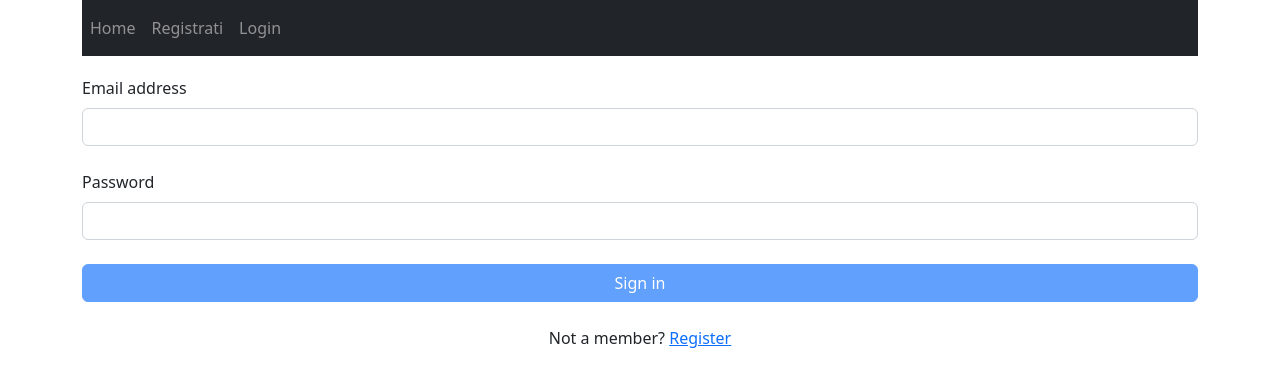
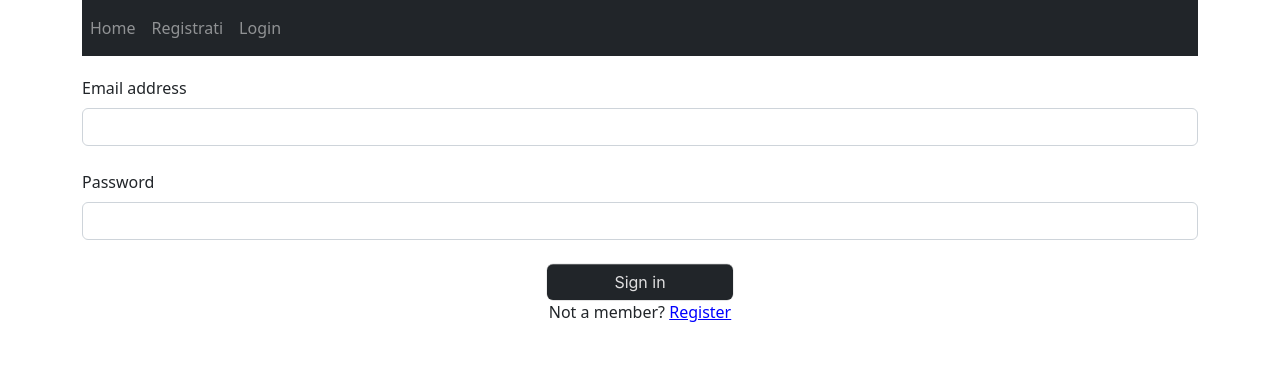
Before and after one commit to ghisson/progettoEventi, an Angular app: page /login in a window 1280 px wide. Shown: the top 386 px of the page. Built offline with nearby package versions, Linux system fonts and the light colour scheme.

Commit message:
bottoni BELLI

```diff
--- a/src/app/ca-home/ca-home.component.css
+++ b/src/app/ca-home/ca-home.component.css
@@ -6,3 +6,27 @@
 .removeFilter {
   border:solid 1px;
 }
+
+
+
+
+.button-12 {
+
+  align-items: center;
+  padding: 6px 14px;
+  font-family: -apple-system, BlinkMacSystemFont, 'Roboto', sans-serif;
+  border-radius: 6px;
+  border: none;
+
+  background: #212529;
+  box-shadow: 0px 0.5px 1px rgba(0, 0, 0, 0.1), inset 0px 0.5px 0.5px rgba(255, 255, 255, 0.5), 0px 0px 0px 0.5px rgba(0, 0, 0, 0.12);
+  color: #DFDEDF;
+  user-select: none;
+  -webkit-user-select: none;
+  touch-action: manipulation;
+}
+
+.button-12:focus {
+  box-shadow: inset 0px 0.8px 0px -0.25px rgba(255, 255, 255, 0.2), 0px 0.5px 1px rgba(0, 0, 0, 0.1), 0px 0px 0px 3.5px rgba(58, 108, 217, 0.5);
+  outline: 0;
+}
--- a/src/app/ca-home/ca-home.component.html
+++ b/src/app/ca-home/ca-home.component.html
@@ -38,8 +38,8 @@
       <input type="date" formControlName="dataFine" class="form-control col-10" [min]="this.dati.get('dataInizio')?.value!=''?this.dati.get('dataInizio')?.value:date" />
     </div>
   </div>
-  <input class="removeFilter" id="applicaFiltri" type="submit" value="applica filtri">
-  <button type="button" class="removeFilter" (click)="resettaFiltri()">rimuovi filtri</button>
+  <input class="removeFilter button-12" id="applicaFiltri" type="submit" value="applica filtri">
+  <button type="button" class="removeFilter button-12" (click)="resettaFiltri()">rimuovi filtri</button>
 </form>
 
 
--- a/src/app/ca-login/ca-login.component.css
+++ b/src/app/ca-login/ca-login.component.css
@@ -0,0 +1,34 @@
+.button-12 {
+  align-items: center;
+  padding: 6px 14px;
+  font-family: -apple-system, BlinkMacSystemFont, 'Roboto', sans-serif;
+  border-radius: 6px;
+  border: none;
+
+  background: #212529;
+  box-shadow: 0px 0.5px 1px rgba(0, 0, 0, 0.1), inset 0px 0.5px 0.5px rgba(255, 255, 255, 0.5), 0px 0px 0px 0.5px rgba(0, 0, 0, 0.12);
+  color: #DFDEDF;
+  user-select: none;
+  -webkit-user-select: none;
+  touch-action: manipulation;
+}
+
+.button-12:focus {
+  box-shadow: inset 0px 0.8px 0px -0.25px rgba(255, 255, 255, 0.2), 0px 0.5px 1px rgba(0, 0, 0, 0.1), 0px 0px 0px 3.5px rgba(58, 108, 217, 0.5);
+  outline: 0;
+}
+
+
+#signIn {
+  display:flex;
+  justify-content: center;
+}
+
+#register {
+  margin-top:10px;
+  color:blue;
+}
+
+#register:hover {
+  color:black;
+}
--- a/src/app/ca-login/ca-login.component.html
+++ b/src/app/ca-login/ca-login.component.html
@@ -15,12 +15,12 @@
     </div>
 
 
-
+    <div id="signIn">
     <!-- Submit button -->
-    <button type="submit" [disabled]="dati.invalid" class="btn btn-primary btn-block mb-4">Sign in</button>
-
+    <button type="submit" [disabled]="dati.invalid" class=" col-2 button-12 ">Sign in</button>
+    </div>
     <!-- Register buttons -->
-    <div class="text-center">
-        <p>Not a member? <a routerLink="/registrazione">Register</a></p>
+    <div class="text-center ">
+        <p>Not a member? <a routerLink="/registrazione" id="register">Register</a></p>
     </div>
 </form>
--- a/src/app/ca-prenotazione/ca-prenotazione.component.css
+++ b/src/app/ca-prenotazione/ca-prenotazione.component.css
@@ -153,3 +153,24 @@ body {
   display:flex;
   justify-content: center;
 }
+
+
+.button-12 {
+  align-items: center;
+  padding: 6px 14px;
+  font-family: -apple-system, BlinkMacSystemFont, 'Roboto', sans-serif;
+  border-radius: 6px;
+  border: none;
+
+  background: #212529;
+  box-shadow: 0px 0.5px 1px rgba(0, 0, 0, 0.1), inset 0px 0.5px 0.5px rgba(255, 255, 255, 0.5), 0px 0px 0px 0.5px rgba(0, 0, 0, 0.12);
+  color: #DFDEDF;
+  user-select: none;
+  -webkit-user-select: none;
+  touch-action: manipulation;
+}
+
+.button-12:focus {
+  box-shadow: inset 0px 0.8px 0px -0.25px rgba(255, 255, 255, 0.2), 0px 0.5px 1px rgba(0, 0, 0, 0.1), 0px 0px 0px 3.5px rgba(58, 108, 217, 0.5);
+  outline: 0;
+}
--- a/src/app/ca-prenotazione/ca-prenotazione.component.html
+++ b/src/app/ca-prenotazione/ca-prenotazione.component.html
@@ -207,10 +207,12 @@
     [min]="date"
   />
   <label for="dataScadenza">Data scadenza</label><br />
+  <div class="row" style="margin-left:1px;">
   <span
-    style="color: black; margin-right: 20px"
-    class="badge badge-pill badge-warning"
+    style="color: black; margin-right: 20px; height:35px; display:flex; justify-content: center; align-items: center; font-size : 13px;"
+    class="badge badge-pill badge-warning col-2 "
     >Prezzo totale: {{ this.prezzo | currency: "EUR" }}</span
   >
-  <input type="submit" value="Prenota" [disabled]="dati.invalid" />
+  <input class="button-12 col-2" type="submit" value="Prenota" [disabled]="dati.invalid" />
+</div>
 </form>
--- a/src/app/ca-registrazione/ca-registrazione.component.css
+++ b/src/app/ca-registrazione/ca-registrazione.component.css
@@ -1,3 +1,33 @@
 #registrazione {
   margin-top: 10px;
 }
+
+.button-12 {
+
+  align-items: center;
+  padding: 6px 14px;
+  font-family: -apple-system, BlinkMacSystemFont, 'Roboto', sans-serif;
+  border-radius: 6px;
+  border: none;
+
+  background: #212529;
+  box-shadow: 0px 0.5px 1px rgba(0, 0, 0, 0.1), inset 0px 0.5px 0.5px rgba(255, 255, 255, 0.5), 0px 0px 0px 0.5px rgba(0, 0, 0, 0.12);
+  color: #DFDEDF;
+  user-select: none;
+  -webkit-user-select: none;
+  touch-action: manipulation;
+}
+
+.button-12:focus {
+  box-shadow: inset 0px 0.8px 0px -0.25px rgba(255, 255, 255, 0.2), 0px 0.5px 1px rgba(0, 0, 0, 0.1), 0px 0px 0px 3.5px rgba(58, 108, 217, 0.5);
+  outline: 0;
+}
+
+label {
+  margin-right:10px;
+}
+
+#subMit {
+  display:flex;
+  justify-content: center;
+}
--- a/src/app/ca-registrazione/ca-registrazione.component.html
+++ b/src/app/ca-registrazione/ca-registrazione.component.html
@@ -37,6 +37,7 @@
       <label >Codice Fiscale</label>
       <input type="text" class="form-control" formControlName="codice_fiscale"  placeholder="codice fiscale">
     </div>
-
-    <button type="submit" [disabled]="dati.invalid" class="btn btn-primary">Submit</button>
+    <div id="subMit">
+    <button type="submit" [disabled]="dati.invalid" class="btn btn-primary button-12">Submit</button>
+    </div>
   </form>
```
Also changed, not shown: 1 other file (tests, documents, lock files or other folders).
